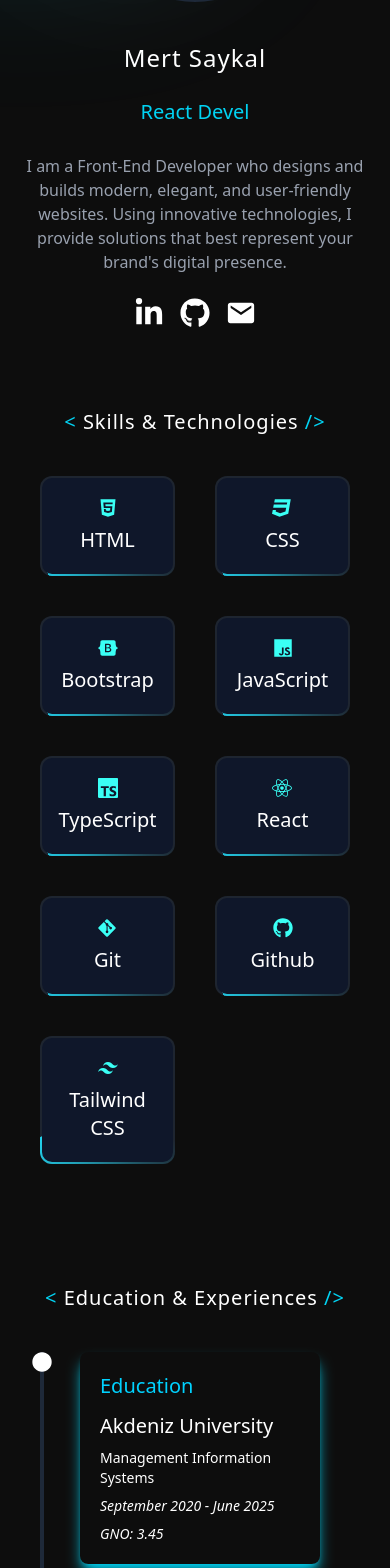
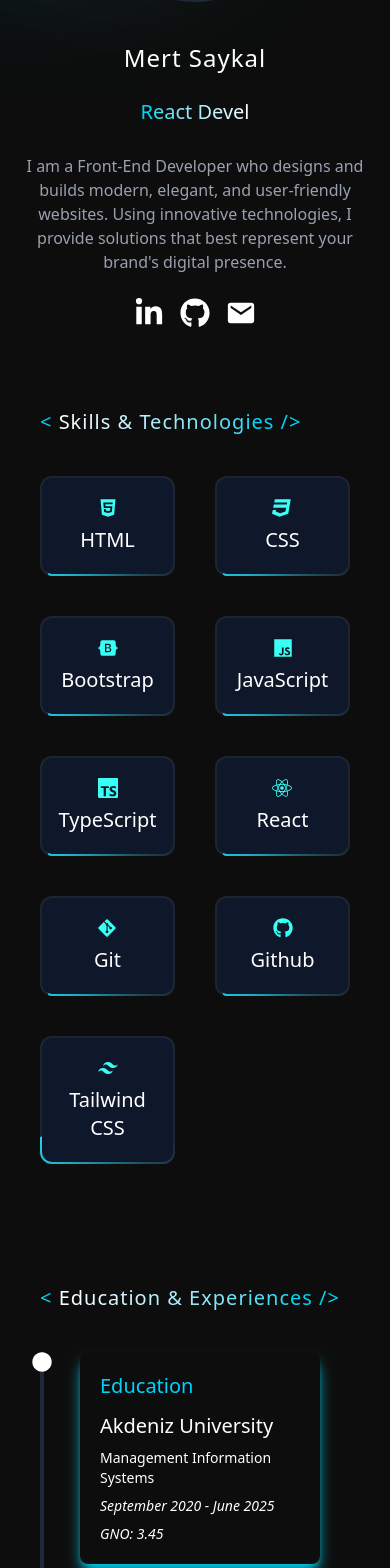
Before and after one commit to riavenn/mertsaykal-website, a React (Vite) app: page / in a window 390 px wide. Shown: the part 278-1846 px from the top of the page. Built offline with nearby package versions, Linux system fonts and the light colour scheme; grey boxes are pictures that could not be loaded.

Commit message:
Update headings and marquee text color to gradient

```diff
--- a/src/components/Contact/Contact.jsx
+++ b/src/components/Contact/Contact.jsx
@@ -4,7 +4,7 @@
   return (
     <div className="p-10 md:pt-30 md:px-30 flex justify-center">
       <div className="flex flex-col md:w-250 p-10 gap-5 items-center shadow-lg shadow-cyan-400 bg-[var(--card-background-color)] rounded-lg">
-        <div className="text-2xl md:text-4xl text-cyan-400 text-center">
+        <div className="text-2xl md:text-4xl text-center bg-gradient-to-r from-cyan-400 to-white bg-clip-text text-transparent">
           GET IN TOUCH
         </div>
         <div className="text-md md:text-lg text-white text-center md:w-100">
--- a/src/components/Header/Header.jsx
+++ b/src/components/Header/Header.jsx
@@ -48,7 +48,7 @@
     return () => clearTimeout(timer);
   }, [currentText, isDeleting, loopNum, titles, titleIndex]);
 
-  return <span className="text-cyan-400">{currentText}</span>;
+  return <span>{currentText}</span>;
 }
 
 function Header() {
@@ -89,8 +89,8 @@
               <h1>Mert Saykal</h1>
             </div>
           </div>
-          <div className="text-xl md:text-2xl text-cyan-400 text-center min-h-8">
-            <h2 className="w-full">
+          <div className="text-xl md:text-2xl text-center min-h-8">
+            <h2 className="w-full bg-gradient-to-r from-cyan-400 to-white bg-clip-text text-transparent">
               <TypeWriter />
             </h2>
           </div>
--- a/src/components/Projects/Projects.jsx
+++ b/src/components/Projects/Projects.jsx
@@ -9,7 +9,9 @@
   const projectsText = (
     <span className="">
       <span className="text-cyan-400">{"< "}</span>
-      <span className="text-white">Featured Projects</span>
+      <span className="bg-gradient-to-r from-white to-cyan-400 bg-clip-text text-transparent">
+        Featured Projects
+      </span>
       <span className="text-cyan-400">{" />"}</span>
     </span>
   );
@@ -61,7 +63,7 @@
 
   return (
     <div className="p-10 mt-10 md:pt-30 lg:px-30">
-      <div className="text-xl md:text-4xl text-center mb-10 tracking-[1px] md:tracking-[5px]">
+      <div className="text-xl md:text-4xl md:text-center mb-10 tracking-[1px] md:tracking-[5px]">
         {projectsText}
       </div>
       <div className="grid grid-cols-1 md:grid-cols-2 lg:grid-cols-3 gap-6">
--- a/src/components/Skills/Skills.jsx
+++ b/src/components/Skills/Skills.jsx
@@ -54,14 +54,16 @@
   const skillText = (
     <span className="">
       <span className="text-cyan-400">{"< "}</span>
-      <span className="text-white">Skills & Technologies</span>
+      <span className="bg-gradient-to-r from-white to-cyan-400 bg-clip-text text-transparent">
+        Skills & Technologies
+      </span>
       <span className="text-cyan-400">{" />"}</span>
     </span>
   );
 
   return (
     <div className="p-10 md:pt-30 md:px-30">
-      <div className="text-xl md:text-4xl text-center mb-10 tracking-[1px] md:tracking-[5px]">
+      <div className="text-xl md:text-4xl md:text-center mb-10 tracking-[1px] md:tracking-[5px]">
         {skillText}
       </div>
       <div className="grid grid-cols-2 md:grid-cols-3 gap-10 items-center justify-center bg-[--card-background-color]">
--- a/src/components/TimeLine/TimeLine.jsx
+++ b/src/components/TimeLine/TimeLine.jsx
@@ -34,14 +34,16 @@
   const timeLineText = (
     <span className="">
       <span className="text-cyan-400">{"< "}</span>
-      <span className="text-white">Education & Experiences</span>
+      <span className="bg-gradient-to-r from-white to-cyan-400 bg-clip-text text-transparent">
+        Education & Experiences
+      </span>
       <span className="text-cyan-400">{" />"}</span>
     </span>
   );
 
   return (
     <div className="p-10 mt-10 md:pb-30">
-      <div className="text-xl md:text-4xl text-center mb-10 tracking-[1px] md:tracking-[5px]">
+      <div className="text-xl md:text-4xl md:text-center mb-10 tracking-[1px] md:tracking-[5px]">
         {timeLineText}
       </div>
       <div className="flex items-center md:justify-center ">
```
